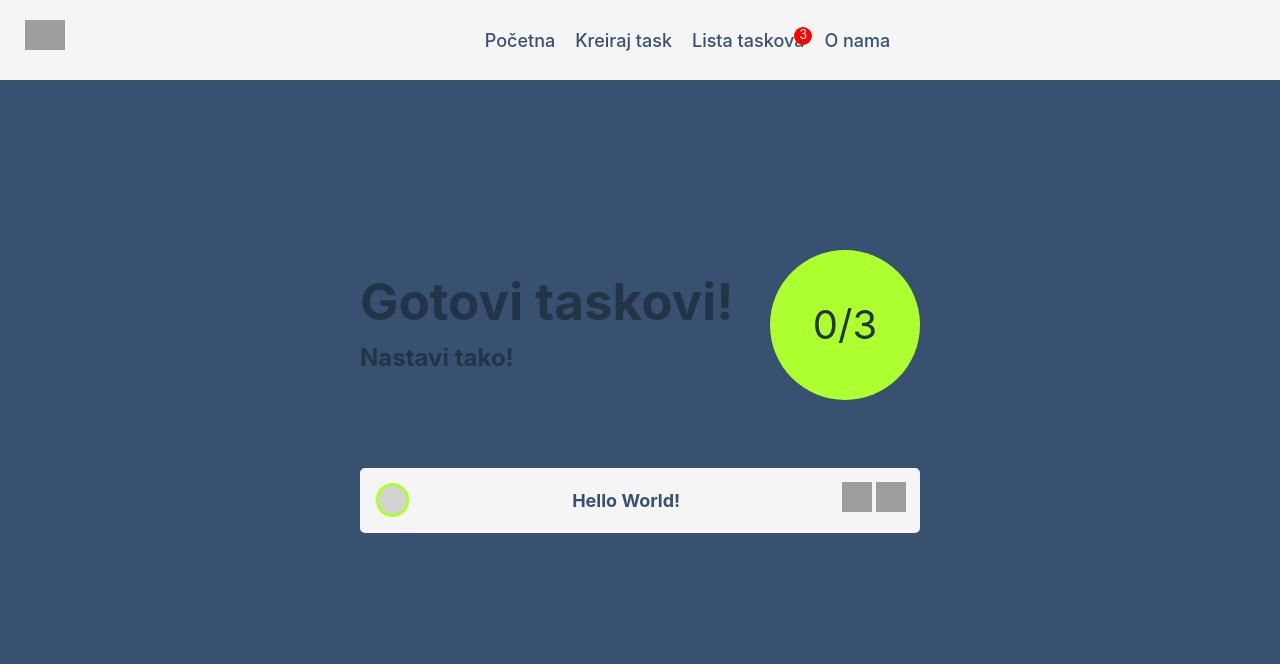
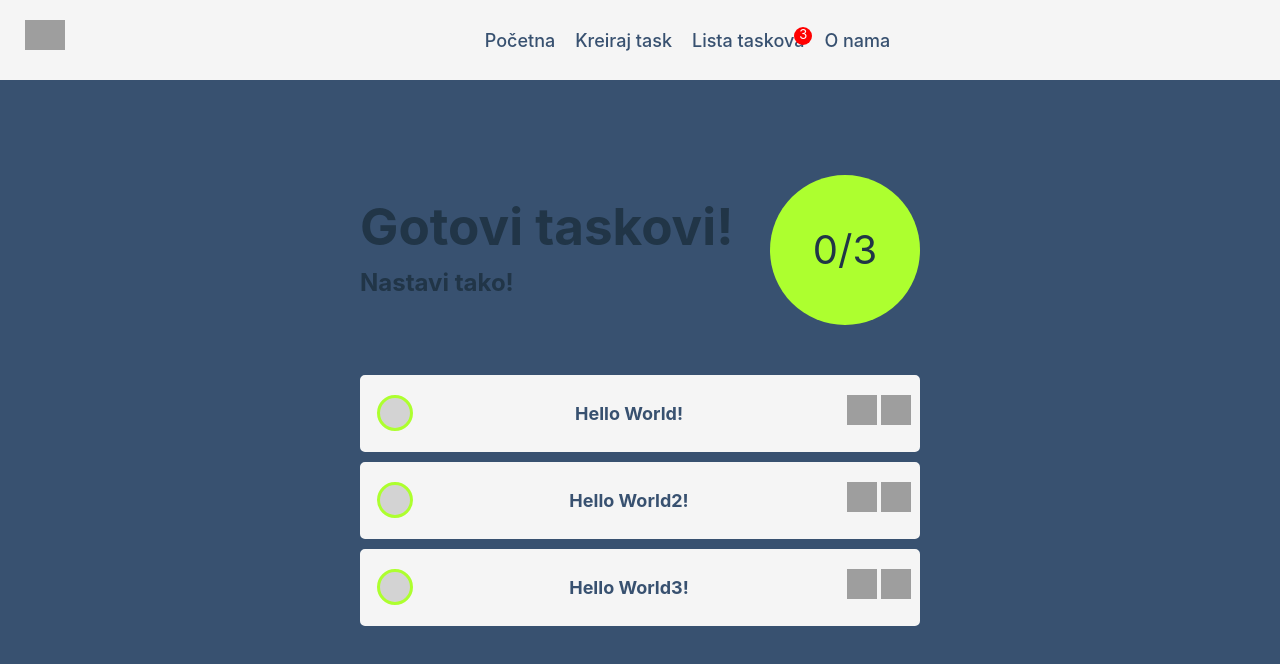
Before and after one commit to anastasijas2101/ToDoLista, a React (Vite) app: page /listaTaskova in a window 1280 px wide. Shown: the top 664 px of the page. Built offline with nearby package versions, Linux system fonts and the light colour scheme; grey boxes are pictures that could not be loaded.

Commit message:
Add features for Pocetna and KreirajTask page

```diff
--- a/package.json
+++ b/package.json
@@ -12,7 +12,8 @@
   "dependencies": {
     "react": "^18.2.0",
     "react-dom": "^18.2.0",
-    "react-router-dom": "^6.23.0"
+    "react-router-dom": "^6.23.0",
+    "zustand": "^4.5.2"
   },
   "devDependencies": {
     "@types/react": "^18.2.66",
--- a/src/components/Button/Button.jsx
+++ b/src/components/Button/Button.jsx
@@ -1,10 +1,10 @@
 import './Button.style.css'
 
-const Button = ({ buttonText }) => {
+const Button = ({ buttonText, handleClick }) => {
     return (
-        <div className='buttonTextStyle'>
-            <p>{buttonText}</p>
-        </div>
+        <button className='buttonTextStyle' onClick={handleClick}>
+            {buttonText}
+        </button>
     )
 }
 
--- a/src/components/Button/Button.style.css
+++ b/src/components/Button/Button.style.css
@@ -3,8 +3,9 @@
     display: flex;
     align-items: center;
     justify-content: center;
+    background-color: whitesmoke;
     color: #385170;
-    background-color: whitesmoke;
+    font-weight: bold;
     max-width: 150px;
     width: 100%;
     height: 50px;
--- a/src/features/KreirajTask/KreirajTask.jsx
+++ b/src/features/KreirajTask/KreirajTask.jsx
@@ -1,12 +1,34 @@
+import { useState } from 'react'
 import Button from '../../components/Button/Button'
+import { useTaskStore } from '../../stores/Tasks.store'
 import './KreirajTask.style.css'
 
 const KreirajTask = () => {
+    const [text, setText] = useState();
+    const { tasks, addNewTask } = useTaskStore();
+
+    const handleInput = (event) => {
+        setText(event.target.value);
+    }
+
+    const handleAddTask = () => {
+        if (text !== '') {
+            const taskToAdd = {
+                id: tasks.length + 1,
+                title: text,
+                isCompleted: false
+            }
+
+            addNewTask(taskToAdd);
+            setText('');
+        }
+    }
+
     return (
         <div className='createTaskDiv'>
             <p>Koji je tvoj sledeći task?</p>
-            <input placeholder="Upiši..." />
-            <Button buttonText="Sačuvaj" />
+            <input placeholder="Upiši..." value={text} onChange={handleInput} type='text' />
+            <Button buttonText="Sačuvaj" handleClick={handleAddTask} />
         </div>
     )
 }
--- a/src/features/KreirajTask/KreirajTask.style.css
+++ b/src/features/KreirajTask/KreirajTask.style.css
@@ -17,6 +17,7 @@
     max-width: 800px;
     width: 100%;
     background-color: whitesmoke;
+    color: #385170;
     height: 40px;
     font-weight: bold;
     font-size: large;
--- a/src/features/ListaTaskova/ListaTaskova.jsx
+++ b/src/features/ListaTaskova/ListaTaskova.jsx
@@ -1,6 +1,10 @@
+import { useTaskStore } from '../../stores/Tasks.store'
 import './ListaTaskova.style.css'
 
 const ListaTaskova = () => {
+
+    const { tasks, deleteTask } = useTaskStore();
+
     return (
         <div className='taskList'>
             <div className='labelStyle'>
@@ -8,17 +12,19 @@ const ListaTaskova = () => {
                     <h1>Gotovi taskovi!</h1>
                     <h2>Nastavi tako!</h2>
                 </div>
-                <span>0/3</span>
+                <span>0/{tasks.length}</span>
             </div>
-            <div>
-                <p className="taskStyle">
-                    <input type="checkbox" />
-                    Hello World!
-                    <span>
-                        <img src="https://static.thenounproject.com/png/2545517-200.png" />
-                        <img src="https://static.vecteezy.com/system/resources/previews/010/366/194/original/bin-icon-transparent-bin-clipart-free-png.png" />
-                    </span>
-                </p>
+            <div className='taskListBox'>
+                {tasks.map((task) => (
+                    <div className="taskStyle">
+                        <span className='spanTaskBox' />
+                        <p key={task.id}>{task.title}</p>
+                        <span>
+                            <img src="https://static.thenounproject.com/png/2545517-200.png" />
+                            <img src="https://static.vecteezy.com/system/resources/previews/010/366/194/original/bin-icon-transparent-bin-clipart-free-png.png" onClick={() => deleteTask(task.id)} />
+                        </span>
+                    </div>
+                ))}
             </div>
         </div>
     )
--- a/src/features/ListaTaskova/ListaTaskova.style.css
+++ b/src/features/ListaTaskova/ListaTaskova.style.css
@@ -35,6 +35,12 @@ h2 {
     width: 400px;
 }
 
+.taskListBox {
+    display: flex;
+    flex-direction: column;
+    gap: 10px;
+}
+
 .taskStyle {
     background-color: whitesmoke;
     color: #385170;
@@ -45,7 +51,7 @@ h2 {
     display: flex;
     flex-direction: row;
     align-items: center;
-    padding: 10px;
+    padding: 5px;
     justify-content: space-between;
 }
 
@@ -55,15 +61,12 @@ h2 {
     height: 30px;
 }
 
-.taskStyle input {
-    width: 2.5em;
-    height: 2.5em;
+.spanTaskBox {
+    width: 20px;
+    height: 20px;
+    border: 3px solid greenyellow;
+    border-radius: 50%;
     background-color: lightgray;
-    border-radius: 50%;
-    vertical-align: middle;
-    border: 3px solid greenyellow;
-    appearance: none;
-    -webkit-appearance: none;
-    outline: none;
-    cursor: pointer;
+    padding: 5px;
+    margin-left: 10px;
 }
--- a/src/features/Navigation/Navigation.jsx
+++ b/src/features/Navigation/Navigation.jsx
@@ -1,8 +1,11 @@
 import { Link } from 'react-router-dom'
 import './Navigation.style.css'
 import SpeakerIcon from '../../components/SpeakerIcon/SpeakerIcon'
+import { useTaskStore } from '../../stores/Tasks.store'
 
 const Navigation = () => {
+    const { tasks } = useTaskStore();
+
     return (
         <nav>
             <div className='navBarStyle'>
@@ -11,7 +14,7 @@ const Navigation = () => {
                     <Link to={{ pathname: '/' }}>Početna</Link>
                     <Link to={{ pathname: '/kreirajTask' }}>Kreiraj task</Link>
                     <div className='spanStyle'>
-                        <span>3</span>
+                        <span>{tasks.length}</span>
                         <Link to={{ pathname: '/listaTaskova' }}>Lista taskova</Link>
                     </div>
                     <Link to={{ pathname: '/oNama' }}>O nama</Link>
--- a/src/features/Pocetna/Pocetna.jsx
+++ b/src/features/Pocetna/Pocetna.jsx
@@ -1,14 +1,22 @@
+import { useNavigate } from "react-router-dom"
 import Button from "../../components/Button/Button"
 import './Pocetna.css'
 
 const Pocetna = () => {
+
+    const navigate = useNavigate();
+
+    const handleClickToKreiraj = () => {
+        navigate('/kreirajTask')
+    }
+
     return (
         <div className="divStyle">
             <div>
                 <p>Šta planiraš danas?</p>
                 <p>Kreiraj svoj novi task!</p>
             </div>
-            <Button buttonText='Kreiraj' />
+            <Button buttonText='Kreiraj' handleClick={handleClickToKreiraj} />
         </div>
     )
 }
--- /dev/null
+++ b/src/stores/Tasks.store.js
@@ -0,0 +1,23 @@
+import { create } from "zustand";
+
+export const useTaskStore = create((set) => ({
+    tasks: [
+        {
+            id: 1,
+            title: 'Hello World!',
+            isCompleted: false
+        },
+        {
+            id: 2,
+            title: 'Hello World2!',
+            isCompleted: false
+        },
+        {
+            id: 3,
+            title: 'Hello World3!',
+            isCompleted: false,
+        }
+    ],
+    addNewTask: (taskToAdd) => set((state) => ({ tasks: [...state.tasks, taskToAdd] })),
+    deleteTask: (id) => set((state) => ({ tasks: state.tasks.filter((item) => item.id !== id) }))
+}))
```
Also changed, not shown: 1 other file (tests, documents, lock files or other folders).
